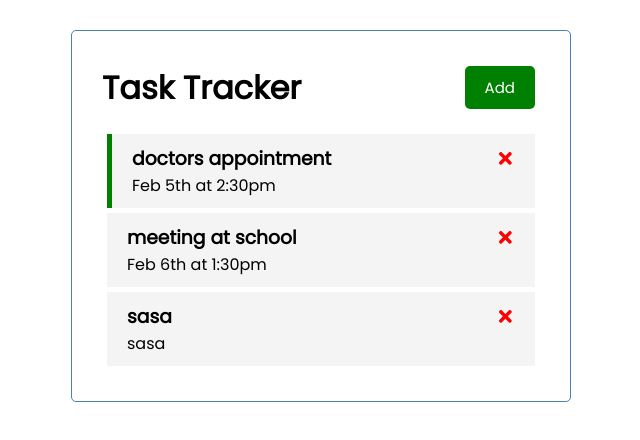
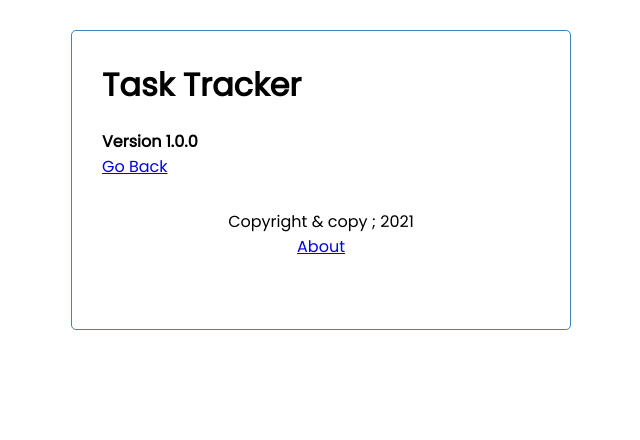
Before and after one commit to gabrielcoelhoo/Task-Tracker-App, a React (Create React App) app: page /about in a window 1280 px wide. Shown: the top 440 px of the page, without its empty margins (319-959 px from the left). Built offline with nearby package versions, Linux system fonts and the light colour scheme; data requests are answered from the project's data file.

Commit message:
footer, about and routing done

```diff
--- a/db.json
+++ b/db.json
@@ -11,12 +11,6 @@
       "text": "meeting at school",
       "day": "Feb 6th at 1:30pm",
       "reminder": false
-    },
-    {
-      "text": "sasa",
-      "day": "sasa",
-      "reminder": false,
-      "id": 3
     }
   ]
 }
--- a/package.json
+++ b/package.json
@@ -9,6 +9,7 @@
     "react": "^17.0.2",
     "react-dom": "^17.0.2",
     "react-icons": "^4.3.1",
+    "react-router-dom": "^6.0.2",
     "react-scripts": "4.0.3",
     "web-vitals": "^1.0.1"
   },
--- a/src/App.js
+++ b/src/App.js
@@ -1,8 +1,13 @@
 import { useState, useEffect } from 'react'
+import { BrowserRouter as Router, Route, Routes } from 'react-router-dom'
 
 import Header from './components/Header'
 import Tasks from './components/Tasks'
 import AddTask from './components/AddTask'
+import Footer from './components/Footer'
+import About from './components/About'
+
+
 
 const App = () => {
   const [showAddTask, setShowAddTask] = useState(false)
@@ -37,7 +42,7 @@
 
   //Add task
   const addTask = async (task) => {
-  const res = await fetch('http://localhost:5000/tasks',{
+    const res = await fetch('http://localhost:5000/tasks', {
       method: 'POST',
       headers: {
         'Content-type': 'application/json'
@@ -60,18 +65,20 @@
 
   // Delete task
   const deleteTask = async (id) => {
-  await fetch(`http://localhost:5000/tasks/${id}`,{
+    await fetch(`http://localhost:5000/tasks/${id}`, {
       method: 'DELETE',
     })
 
-  setTasks(tasks.filter( (task) => task.id !== id))
+    setTasks(tasks.filter((task) => task.id !== id))
   }
 
   // Toggle reminder
   const toggleReminder = async (id) => {
     const taskToToggle = await fetchTask(id)
-  const updTask = { ...taskToToggle,
-  reminder: !taskToToggle.reminder }
+    const updTask = {
+      ...taskToToggle,
+      reminder: !taskToToggle.reminder
+    }
 
     const res = await fetch(`http://localhost:5000/tasks/${id}`, {
       method: 'PUT',
@@ -85,22 +92,40 @@
 
     setTasks(
       tasks.map((task) =>
-    task.id === id ? {...task, reminder: data.reminder } : task
+        task.id === id ? { ...task, reminder: data.reminder } : task
       )
     )
   }
 
   return (
+    <Router>
       <div className="container">
-      <Header onAdd={() => setShowAddTask(!showAddTask)}
+        <Header
+          onAdd={() => setShowAddTask(!showAddTask)}
           showAdd={showAddTask}
         />
-      {showAddTask &&<AddTask onAdd={addTask}/>}
+        <Routes>
+          <Route
+            path='/'
+            element={
+              <>
+                {showAddTask && <AddTask onAdd={addTask} />}
                 {tasks.length > 0 ? (
-        <Tasks tasks={tasks} onDelete={deleteTask} onToggle={toggleReminder}/>)
-        :
-        ('No Tasks to show') }
+                  <Tasks
+                    tasks={tasks}
+                    onDelete={deleteTask}
+                    onToggle={toggleReminder}
+                  />) : (
+                  'No Tasks to show'
+                )}
+              </>
+            }
+          />
+          <Route path='/about' element={<About />} />
+        </Routes>
+        <Footer />
       </div>
+    </Router>
   );
 }
 
--- /dev/null
+++ b/src/components/About.js
@@ -0,0 +1,12 @@
+import { Link } from 'react-router-dom'
+
+const About = () => {
+    return (
+        <div>
+            <h4>Version 1.0.0</h4>
+            <Link to="/">Go Back</Link>
+        </div>
+    )
+}
+
+export default About
--- /dev/null
+++ b/src/components/Footer.js
@@ -0,0 +1,13 @@
+import { Link } from 'react-router-dom'
+
+
+const Footer = () => {
+    return (
+        <footer>
+            <p>Copyright & copy ; 2021</p>
+            <Link to='/about'>About</Link>
+        </footer>
+    )
+}
+
+export default Footer
--- a/src/components/Header.js
+++ b/src/components/Header.js
@@ -1,11 +1,21 @@
+import { useLocation } from 'react-router-dom'
 import PropTypes from 'prop-types'
 import Button from './Button'
 
+
 const Header = ({ title, onAdd, showAdd }) => {
+
+const location = useLocation()
+
  return (
         <header className='header'>
             <h1>{title}</h1>
-            <Button color={showAdd ? 'red' : 'green'} text={showAdd ? 'Close' : 'Add'} onClick={onAdd}/>
+            {location.pathname === '/' &&(
+            <Button
+            color={showAdd ? 'red' : 'green'}
+            text={showAdd ? 'Close' : 'Add'}
+            onClick={onAdd}/>
+            )}
         </header>
     )
 }
```
Also changed, not shown: 1 other file (tests, documents, lock files or other folders). Lines whose indentation alone changed are shown as unchanged.
